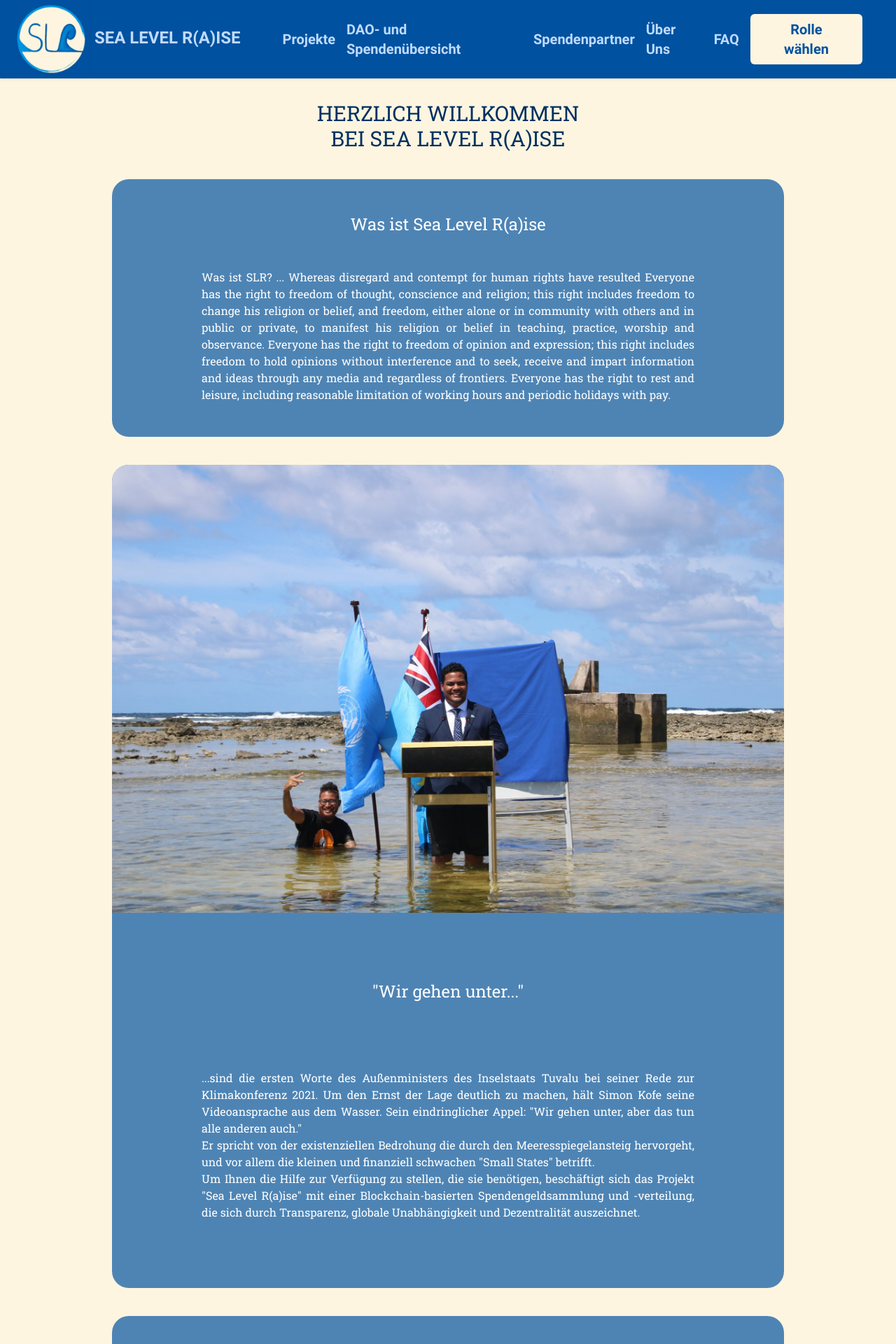
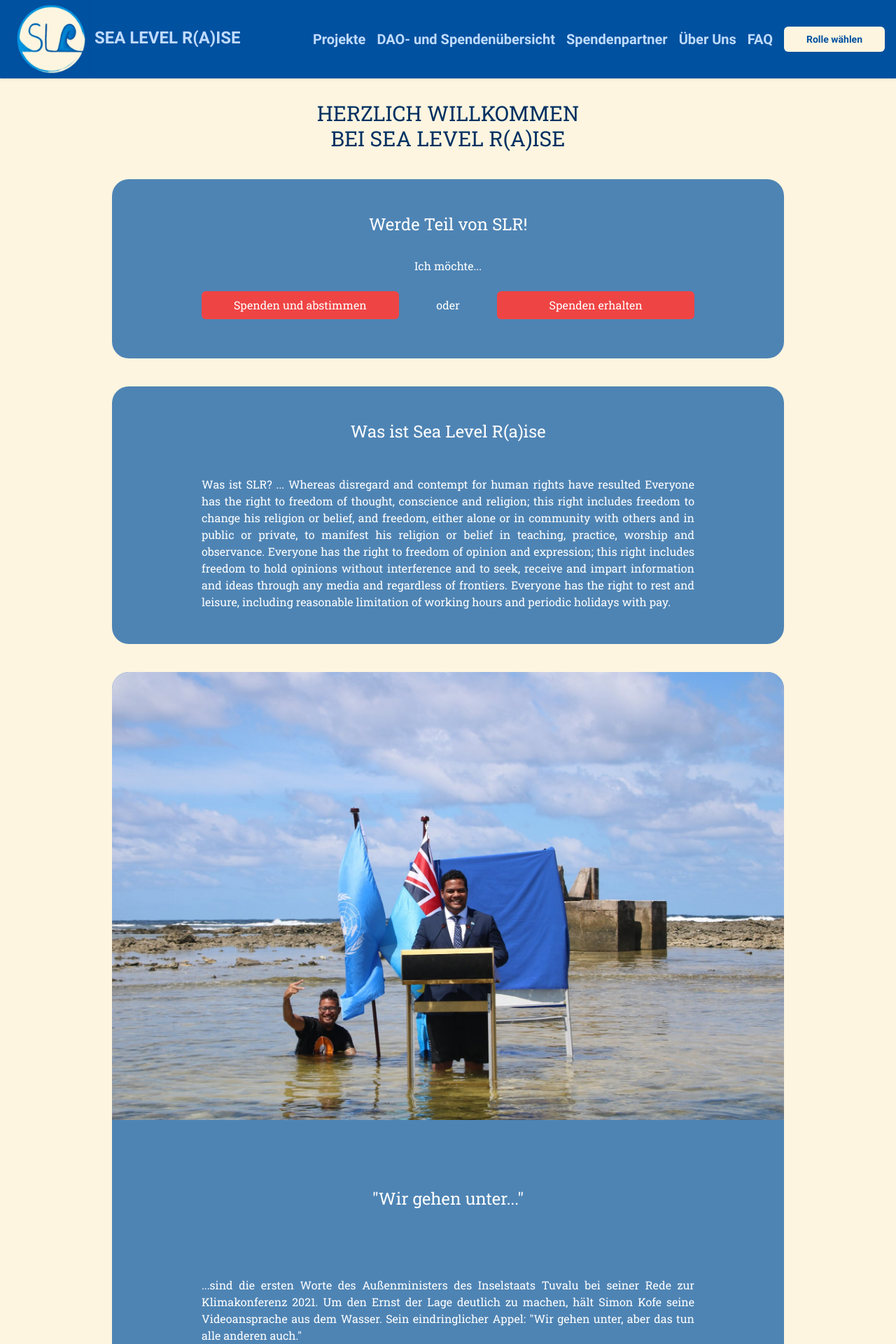
Before and after one commit to Sealevelraise/SLR, a Nuxt app in the folder nuxt/: page / in a window 1280 px wide. Shown: the top 1920 px of the page at 70% size. Built offline with nearby package versions, Linux system fonts and the light colour scheme.

Commit message:
some changes: rolle waehlen und projekt anlegen

```diff
--- a/nuxt/components/HeaderMain.vue
+++ b/nuxt/components/HeaderMain.vue
@@ -1,16 +1,24 @@
 <template>
-    <div>
-        <nav class="bg-slr-blue h-28 shadow md:flex md:items-center md:justify-between font-roboto px-4 text-blue-200">
-            <div class="items-center shrink-0 "> <!-- flex justify-between  -->
-                <span class="text-xl md:text-2xl pr-5 hover:text-blue-400 duration-500 cursor-pointer md:items-center ">
-                    <img class="object-cover h-28 inline" src="../assets/images/slrLogo.jpg" alt="logo">
+  <div>
+    <nav
+      class="bg-slr-blue h-28 shadow md:flex md:items-center md:justify-between font-roboto px-4 text-blue-200"
+    >
+      <div class="items-center shrink-0">
+        <!-- flex justify-between  -->
+        <span
+          class="text-xl md:text-2xl pr-5 hover:text-blue-400 duration-500 cursor-pointer md:items-center"
+        >
+          <a href="/">
+            <img
+              class="object-cover h-28 inline"
+              src="../assets/images/slrLogo.jpg"
+              alt="logo"
+            />
+          </a>
 
-                    <NuxtLink to="/">
-                            SEA LEVEL R(A)ISE
-                    </NuxtLink>
-
-                </span>
-                <!----
+          <NuxtLink :to="{ path: '/' }"> SEA LEVEL R(A)ISE </NuxtLink>
+        </span>
+        <!----
                                 <span class="cursor-pointer text-3xl mx-2 md:hidden block">
                     <svg class="fill-white" xmlns="http://www.w3.org/2000/svg" viewBox="0 0 512 512"><title>Menu</title><path fill="none"
                         stroke="currentColor" stroke-linecap="round" stroke-miterlimit="10" stroke-width="48" d="M88 152h336M88 256h336M88 360h336"
@@ -46,30 +54,30 @@
           <NuxtLink to="/faq">FAQ</NuxtLink>
         </li>
 
-        <NuxtLink :to="{ path: '/', hash: '#roleAnchor' }">
+        <nuxt-link to="/" id="auswahlButton">
           <button
-            id="auswahlButton"
-            class="bg-slr-page-bg text-slr-blue hover:bg-blue-200 duration-500 py-2 px-6 rounded-md"
+            class="bg-slr-page-bg text-sm text-slr-blue hover:bg-blue-200 duration-500 py-2 px-6 rounded-md"
+            style="width: 9rem"
           >
             Rolle wählen
           </button>
-        </NuxtLink>
-        <NuxtLink to="/spenden">
+        </nuxt-link>
+        <nuxt-link to="/spenden" id="spendenButton" class="hidden">
           <button
-            id="spendenButton"
-            class="hidden bg-red-500 text-white hover:bg-red-800 duration-500 py-2 px-6 rounded-md"
+            class="bg-red-500 text-sm text-white hover:bg-red-800 duration-500 py-2 px-6 rounded-md"
+            style="width: 9rem"
           >
             Spenden
           </button>
-        </NuxtLink>
-        <NuxtLink to="/projektAnlegen">
+        </nuxt-link>
+        <nuxt-link to="/projektAnlegen" id="projektButton" class="hidden">
           <button
-            id="projektButton"
-            class="hidden bg-red-500 text-white hover:bg-red-800 duration-500 py-2 px-6 rounded-md"
+            class="text-sm bg-red-500 text-white hover:bg-red-800 duration-500 py-2 px-4 rounded-md"
+            style="width: 9rem"
           >
             Projekt anmelden
-          </button></NuxtLink
-        >
+          </button>
+        </nuxt-link>
       </ul>
     </nav>
   </div>
@@ -81,9 +89,8 @@
 
   methods: {
     reloadPage() {
-      window.location.reload();
-    }
-  }
-
+      window.location.reload()
+    },
+  },
 }
 </script>
--- a/nuxt/pages/index.vue
+++ b/nuxt/pages/index.vue
@@ -8,52 +8,12 @@
     <div
       class="w-11/12 md:w-3/4 mx-auto bg-slr-blue-box py-10 md:py-12 px-6 md:px-32 rounded-[24px] text-white"
     >
-      <h2 class="text-2xl text-center pb-4 md:pb-12">Was ist Sea Level R(a)ise</h2>
-      <p class="text-justify">
-        Was ist SLR? ... Whereas disregard and contempt for human rights have
-        resulted Everyone has the right to freedom of thought, conscience and
-        religion; this right includes freedom to change his religion or belief,
-        and freedom, either alone or in community with others and in public or
-        private, to manifest his religion or belief in teaching, practice,
-        worship and observance. Everyone has the right to freedom of opinion and
-        expression; this right includes freedom to hold opinions without
-        interference and to seek, receive and impart information and ideas
-        through any media and regardless of frontiers. Everyone has the right to
-        rest and leisure, including reasonable limitation of working hours and
-        periodic holidays with pay.
-      </p>
-    </div>
-
-    <div class="w-11/12 md:w-3/4 mx-auto bg-slr-blue-box md:pb-12 px-0 rounded-[24px] text-white">
-      <img
-        class="pb-8 md:pb-12 px-0 rounded-t-[24px]"
-        src="../assets/images/tuvalu.jpeg"
-        alt="Minister of Tuvalu gives COP26 speech from the sea"
-      />
-      <h2 class="text-2xl text-center pb-4 md:pb-12 md:py-12 px-6 md:px-32">"Wir gehen unter..."</h2>
-      <p id="roleAnchor" class="text-justify md:py-12 px-6 md:px-32 pb-8 md:pb-12">
-        ...sind die ersten Worte des Außenministers des Inselstaats Tuvalu bei
-        seiner Rede zur Klimakonferenz 2021. Um den Ernst der Lage deutlich zu
-        machen, hält Simon Kofe seine Videoansprache aus dem Wasser. Sein
-        eindringlicher Appel: "Wir gehen unter, aber das tun alle anderen auch."
-        <br />
-        Er spricht von der existenziellen Bedrohung die durch den
-        Meeresspiegelansteig hervorgeht, und vor allem die kleinen und
-        finanziell schwachen "Small States" betrifft. <br />
-        Um Ihnen die Hilfe zur Verfügung zu stellen, die sie benötigen,
-        beschäftigt sich das Projekt "Sea Level R(a)ise" mit einer
-        Blockchain-basierten Spendengeldsammlung und -verteilung, die sich durch
-        Transparenz, globale Unabhängigkeit und Dezentralität auszeichnet.
-      </p>
-    </div>
-
-    <div
-      class="w-11/12 md:w-3/4 mx-auto bg-slr-blue-box py-10 md:py-12 px-6 md:px-32  rounded-[24px] text-white"
-    >
       <h2 class="text-2xl text-center pb-4 md:pb-8">Werde Teil von SLR!</h2>
       <p class="text-center pb-4">Ich möchte...</p>
 
-      <div class="flex flex-col items-center md:flex-row md:place-content-between">
+      <div
+        class="flex flex-col items-center md:flex-row md:place-content-between"
+      >
         <button
           class="w-11/12 md:w-2/5 bg-red-500 text-white hover:bg-red-800 duration-500 py-2 px-6 rounded-md"
           @click="selectRole('spender')"
@@ -70,18 +30,72 @@
       </div>
     </div>
 
+    <div
+      class="w-11/12 md:w-3/4 mx-auto bg-slr-blue-box py-10 md:py-12 px-6 md:px-32 rounded-[24px] text-white"
+    >
+      <h2 class="text-2xl text-center pb-4 md:pb-12">
+        Was ist Sea Level R(a)ise
+      </h2>
+      <p class="text-justify">
+        Was ist SLR? ... Whereas disregard and contempt for human rights have
+        resulted Everyone has the right to freedom of thought, conscience and
+        religion; this right includes freedom to change his religion or belief,
+        and freedom, either alone or in community with others and in public or
+        private, to manifest his religion or belief in teaching, practice,
+        worship and observance. Everyone has the right to freedom of opinion and
+        expression; this right includes freedom to hold opinions without
+        interference and to seek, receive and impart information and ideas
+        through any media and regardless of frontiers. Everyone has the right to
+        rest and leisure, including reasonable limitation of working hours and
+        periodic holidays with pay.
+      </p>
+    </div>
+
+    <div
+      class="w-11/12 md:w-3/4 mx-auto bg-slr-blue-box md:pb-12 px-0 rounded-[24px] text-white"
+    >
+      <img
+        class="pb-8 md:pb-12 px-0 rounded-t-[24px]"
+        src="../assets/images/tuvalu.jpeg"
+        alt="Minister of Tuvalu gives COP26 speech from the sea"
+      />
+      <h2 class="text-2xl text-center pb-4 md:pb-12 md:py-12 px-6 md:px-32">
+        "Wir gehen unter..."
+      </h2>
+      <p
+        id="roleAnchor"
+        class="text-justify md:py-12 px-6 md:px-32 pb-8 md:pb-12"
+      >
+        ...sind die ersten Worte des Außenministers des Inselstaats Tuvalu bei
+        seiner Rede zur Klimakonferenz 2021. Um den Ernst der Lage deutlich zu
+        machen, hält Simon Kofe seine Videoansprache aus dem Wasser. Sein
+        eindringlicher Appel: "Wir gehen unter, aber das tun alle anderen auch."
+        <br />
+        Er spricht von der existenziellen Bedrohung die durch den
+        Meeresspiegelansteig hervorgeht, und vor allem die kleinen und
+        finanziell schwachen "Small States" betrifft. <br />
+        Um Ihnen die Hilfe zur Verfügung zu stellen, die sie benötigen,
+        beschäftigt sich das Projekt "Sea Level R(a)ise" mit einer
+        Blockchain-basierten Spendengeldsammlung und -verteilung, die sich durch
+        Transparenz, globale Unabhängigkeit und Dezentralität auszeichnet.
+      </p>
+    </div>
+
     <!-- 3 Info Cards-->
-    <div class="w-11/12 overflow-x-auto md:w-3/4 mx-auto text-white flex flex-row gap-8">
+    <div
+      class="w-11/12 overflow-x-auto md:w-3/4 mx-auto text-white flex flex-row gap-8"
+    >
       <!-- Card 1: About Us-->
       <div
         class="grow md:basis-1/3 text-center bg-slr-blue-box py-4 px-8 rounded-[24px]"
       >
         <h2 class="pb-6 text-xl">Wer sind wir?</h2>
+        <nuxt-link to="/about">
           <img
             class="pb-8 rounded-md object-scale-down h-56 mx-auto"
             src="../assets/images/slrLogo.jpg"
             alt="Minister of Tuvalu gives COP26 speech from the sea"
-        />
+        /></nuxt-link>
         <p class="text-justify pb-8">
           Im Zuge der Klimaerwärmung steigt der Meeresspiegel kontinuierlich an.
           Das Projekt Sea Level R(a)ise nimmt es sich deshalb zur Aufgabe den
@@ -95,11 +109,12 @@
         class="basis-11/12 md:basis-1/3 text-center bg-slr-blue-box py-4 px-8 rounded-[24px]"
       >
         <h2 class="pb-6 text-xl">Aktuelle Projekte?</h2>
+        <nuxt-link to="/projects">
           <img
             class="pb-8 rounded-md object-cover h-56 mx-auto"
             src="../assets/images/demo_project_1.jpg"
             alt="Minister of Tuvalu gives COP26 speech from the sea"
-        />
+        /></nuxt-link>
         <p class="text-justify pb-8">
           Sei es die Küstenbefestigung der Insel Kiribati durch das Aufschütten
           von Landmasse, das Errichten von Steinmauern oder die Unterstützung
@@ -113,11 +128,12 @@
         class="md:basis-1/3 text-center bg-slr-blue-box py-4 px-8 rounded-[24px]"
       >
         <h2 class="pb-6 text-xl">DAO Voting Prinzip?</h2>
+        <nuxt-link to="/dao">
           <img
             class="pb-8 rounded-md object-cover h-56 mx-auto"
             src="../assets/images/DAO_voting_principle.jpg"
             alt="Minister of Tuvalu gives COP26 speech from the sea"
-        />
+        /></nuxt-link>
         <p class="text-justify pb-8">
           Wir bieten Ihnen die Möglichkeit, direkt an der Entscheidung
           mitzuwirken. Mit einer Spende erhalten Sie eine Stimme in jedem
@@ -141,6 +157,7 @@
       const projektButton = document.getElementById('projektButton')
 
       auswahlButton.classList.add('hidden')
+
       if (role === 'spender') {
         spendenButton.classList.remove('hidden')
         if (!projektButton.classList.contains('hidden')) {
--- a/nuxt/pages/registered.vue
+++ b/nuxt/pages/registered.vue
@@ -1,8 +1,7 @@
 <template>
   <div>
-
     <!--page to display project info, entered at "projektAnlegen"-->
-    <h1>Congratulations!</h1>
+    <h1>Herzlichen Gl&uuml;ckwunsch!</h1>
     <div class="content-box bg-slr-blue-box">
       <div class="mx-auto p-10">
         <h2>Sie haben ihr Projekt "test" erfolgreich angelegt!</h2>
@@ -10,7 +9,6 @@
       </div>
     </div>
   </div>
-
 </template>
 
 <script>
```
Also changed, not shown: nuxt/pages/projektAnlegen.vue (+25 -12 lines). Lines whose indentation alone changed are shown as unchanged.
